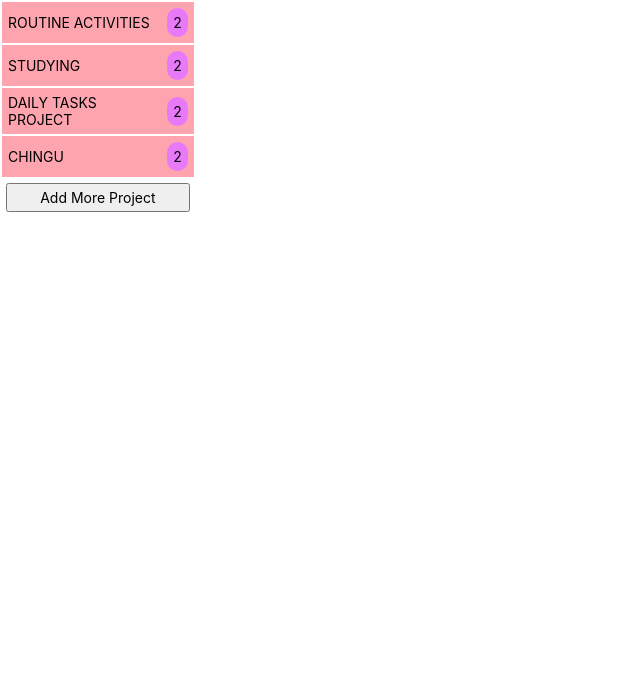
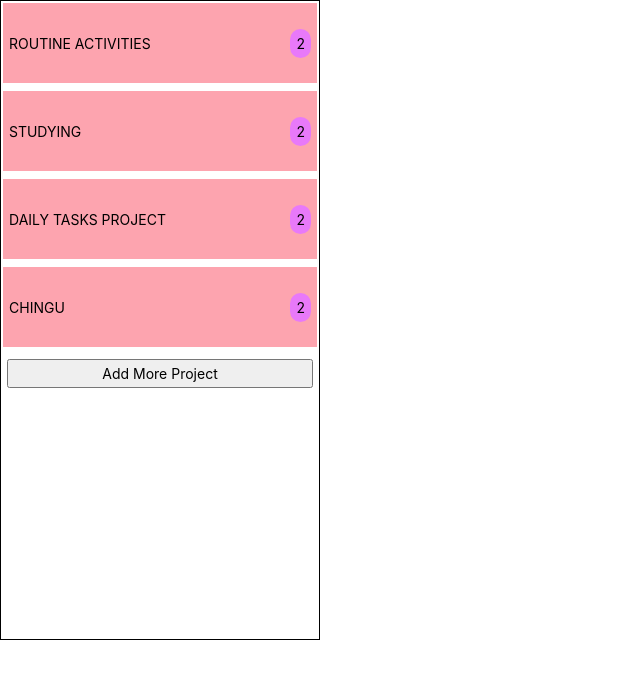
Before and after one commit to chingu-voyages/v47-tier2-team-12, a React (Vite) app: page / in a window 1280 px wide. Shown: the top 678 px of the page, without its empty margins (0-640 px from the left). Built offline with nearby package versions, Linux system fonts and the light colour scheme.

Commit message:
task align with the left bar

```diff
--- a/src/App.jsx
+++ b/src/App.jsx
@@ -1,12 +1,11 @@
 import React from 'react';
 import Sidebar from './components/Sidebar/Sidebar';
-import Dashboard from './components/dashboard/Dashboard';
+import Dashboard from './components/Dashboard/Dashboard';
 
 const App = () => {
   return (
     <div className='app-wrapper flex'>
-      <Sidebar/>
-      <Dashboard/>
+      <Sidebar />
     </div>
   )
 }
--- a/src/components/Dashboard/Dashboard.jsx
+++ b/src/components/Dashboard/Dashboard.jsx
@@ -1,18 +1,19 @@
 import React, { useContext } from "react";
 import { Todo_context } from "../Context/Context";
+import './Dashboard.css'
 
 const Dashboard = () => {
   const { projectData, setProjectData } = useContext(Todo_context);
   // console.log(projectData, "project");
   return (
-    <div className="w-full">
+    <div className="activity-container">
       {projectData?.activityTypes?.map((item, ind) => {
         return (
           <div key={ind}>
-            <h3 className="font-weight-600 text-size-18">{item.activityName}</h3>
+            <h3 className="font-weight-600 text-size-18 font-bold activity-name">{item.activityName}</h3>
             <div>
               {item.Tasks.map((ele, ind) => {
-                return <div key={ind}>{ele.taskName}</div>;
+                return <div className="tasks" key={ind}>{ele.taskName}</div>;
               })}
             </div>
           </div>
--- a/src/components/Sidebar/Sidebar.css
+++ b/src/components/Sidebar/Sidebar.css
@@ -1,15 +1,43 @@
 .app-sidear {
-    width: 18%;
+    width: 25%;
+    height: 80vh;
+    border: 1px solid black;
 }
+
 .app-sidebar__item {
     background-color: rgb(253 164 175);
+    height: 80px;
+
 }
-.app-sidebar__item span{
+
+.app-sidebar__item span {
     background-color: rgb(232 121 249);
 }
+
 .selected {
     background-color: rgb(192 132 252);
 }
+
 .activity-card {
     border: 1px solid silver;
 }
+
+.showTask {
+    display: none;
+}
+
+.activity-container {
+    background-color: #b7bdca73;
+}
+
+.activity-name {
+    color: #3468C0;
+    font-size: 2.5rem;
+    margin-top: 1em;
+}
+
+.tasks {
+    color: #3c4c75;
+    font-size: 2rem;
+    padding-top: 1em;
+}
--- a/src/components/Sidebar/Sidebar.jsx
+++ b/src/components/Sidebar/Sidebar.jsx
@@ -3,11 +3,13 @@ import { Todo_context } from "../Context/Context";
 import Modal from "../../utilities/Modal/Modal";
 import "./Sidebar.css";
 import { Trash2 } from "react-feather";
+import Dashboard from "../Dashboard/Dashboard";
 
 const Sidebar = () => {
   const { setProjectData, setShowModal, globalData, setGlobalData } =
     useContext(Todo_context);
   const [currentSelectedInd, setCurrentSelectedInd] = useState(null);
+  const [showTask, setShowTask] = useState(true)
   const [categoryName, setCategoryName] = useState("");
   const [addNewActivity, setAddNewActivity] = useState([
     {
@@ -16,6 +18,9 @@ const Sidebar = () => {
       taskDescription: "",
     },
   ]);
+
+
+
   const handleInput = (event, type, ind) => {
     const value = event.target.value;
     const updatedActivities = [...addNewActivity];
@@ -52,22 +57,22 @@ const Sidebar = () => {
   };
   const handleDeleteRow = (index) => {
     const res = addNewActivity.filter(
-      (ele,ind) => ind !== index
+      (ele, ind) => ind !== index
     );
     setAddNewActivity(res);
   };
 
   return (
-    <aside className="app-sidear flex flex-column gap-2 p-2">
+    <aside className="app-sidear  flex flex-column gap-8 p-2">
       {globalData.map((ele, ind) => {
         return (
+          <div>
+
             <div
               key={ind}
-            className={`app-sidebar__item flex p-6 items-center justify-between gap-6 c-pointer ${
-              currentSelectedInd === ind ? "selected" : ""
+              className={`app-sidebar__item  flex p-6 items-center justify-between gap-12  c-pointer ${currentSelectedInd === ind ? "selected" : ""
                 }`}
               onClick={() => {
-              setProjectData(ele);
                 setCurrentSelectedInd(ind);
               }}
             >
@@ -76,6 +81,24 @@ const Sidebar = () => {
                 {ele.activityTypes.length}
               </span>
             </div>
+
+            <div className={`activity-container p-10 ${currentSelectedInd == ind ? '' : 'showTask'}`}>
+              {ele?.activityTypes?.map((item, ind) => {
+                return (
+                  <div key={ind} >
+                    <h3 className=" font-weight-600  font-bold activity-name">{item.activityName}</h3>
+                    <div>
+                      {item.Tasks.map((ele, ind) => {
+                        return <div className="tasks" key={ind}>{ele.taskName}</div>;
+                      })}
+                    </div>
+                  </div>
+                );
+              })}
+            </div>
+
+          </div>
+
         );
       })}
       <div className="pt-2 m-4">
@@ -120,8 +143,7 @@ const Sidebar = () => {
               return (
                 <div
                   key={ind}
-                  className={`flex ${
-                    ind !== 0 ? "gap-20 items-end" : "justify-between"
+                  className={`flex ${ind !== 0 ? "gap-20 items-end" : "justify-between"
                     } `}
                 >
                   <div className="flex gap-8 justify-between">
```
Also changed, not shown: src/components/Dashboard/Dashboard.css (added). Lines whose indentation alone changed are shown as unchanged.
